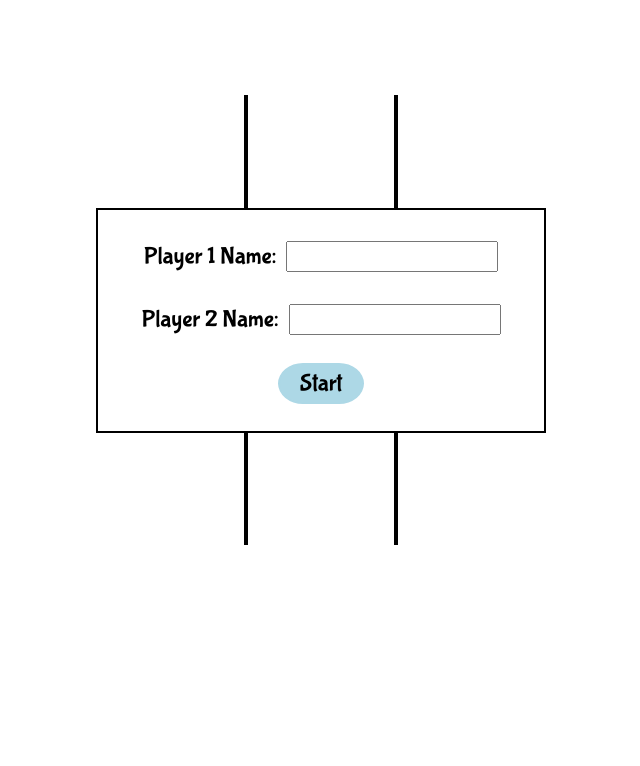
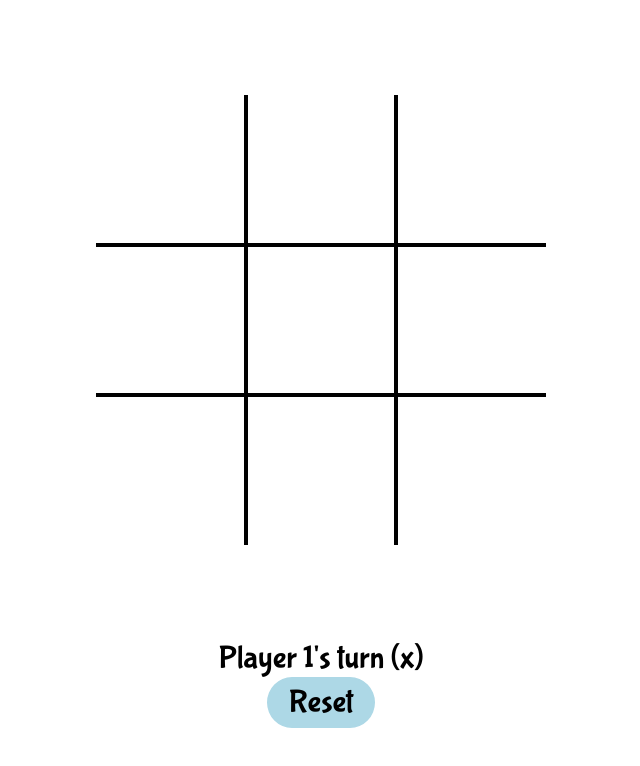
Before and after one commit to sams05/odin-javascript-projects, a plain HTML site: page tic-tac-toe/index.html in a window 1280 px wide. Both pictures are taken after a click on the button "Start". Shown: the whole page, without its empty margins (319-959 px from the left). Drawn offline with Linux system fonts and the light colour scheme.

Commit message:
Complete project

```diff
--- a/tic-tac-toe/index.html
+++ b/tic-tac-toe/index.html
@@ -10,7 +10,7 @@
 </head>
 <body>
     <div class="game-container">
-        <div class="game-starter">
+        <div class="game-starter hidden">
             <div class="name-field">
                 <label for="player1">Player 1 Name:</label>
                 <input type="text" id="player1" name="player1">
@@ -34,6 +34,10 @@
             <div class="square" data-idx="7"></div>
             <div class="square" data-idx="8"></div>
         </div>
+        <div class="game-message"></div>
+        <div id="reset-container">
+            <button type="button" id="reset-btn">Reset</button>
+        </div>
     </div>
 </body>
 </html>
--- a/tic-tac-toe/script.js
+++ b/tic-tac-toe/script.js
@@ -42,15 +42,19 @@ const gameBoard = (function() {
     };
 })();
 
-function createPlayer(isPlayer1) {
+function createPlayer(name, isPlayer1) {
     const mark = isPlayer1 ? 'x' : 'o';
     return {
+        name,
         isPlayer1,
         mark,
     };
 }
 
-const gameController = (function(gameBoard, htmlNodes) {
+const gameController = (function(gameBoard, htmlNodes, menuNode, messageNode, resetNode) {
+    const _startBtn = menuNode.querySelector('button');
+    const [_p1Input, _p2Input] = [menuNode.querySelector('#player1'), menuNode.querySelector('#player2')];
+
     let _inPlay = false;
     let _currentPlayer = null;
     let [_player1, _player2] = [null, null];
@@ -62,6 +66,8 @@ const gameController = (function(gameBoard, htmlNodes) {
         for(let [i, mark] of gameBoard.getBoard().entries()) {
             if(mark) {
                 htmlNodes[i].textContent = mark;
+            } else {
+                htmlNodes[i].textContent = '';
             }
         }
     };
@@ -71,6 +77,7 @@ const gameController = (function(gameBoard, htmlNodes) {
      */
     const switchPlayer = function() {
         _currentPlayer = _currentPlayer.isPlayer1 ? _player2 : _player1;
+        _showCurrentPlayer();
     };
 
     /**
@@ -127,19 +134,25 @@ const gameController = (function(gameBoard, htmlNodes) {
         [_player1, _player2] = [null, null];
         gameBoard.clearBoard();
         domHelper.removeEventListenerList(htmlNodes, 'click', _playRound);
-    }
+    };
 
+    const _restartGame = function() {
+        _resetGame();
+        showMenu();
+        resetNode.removeEventListener('click', _restartGame);
+    };
+
+    /**
+     * Declare winner
+     *
+     * @param {String} status
+     */
     const _endGame = function(status) {
         if(status === 'won') {
-            let winner;
-            if(_currentPlayer.isPlayer1) {
-                winner = 'Player 1';
-            } else {
-                winner = 'Player 2';
-            }
-            console.log(`${winner} won!`);
+            const winner = _currentPlayer.name;
+            _updateGameMsg(`${winner} won!`);
         } else {
-            console.log('Tie');
+            _updateGameMsg('Tie');
         }
         _resetGame();
     };
@@ -161,18 +174,61 @@ const gameController = (function(gameBoard, htmlNodes) {
         }
     };
 
-    const play = function() {
+    /**
+     * Get name from name entry or use default name
+     *
+     * @param {htmlNode} input Input node for getting player name
+     * @param {boolean} isPlayer1
+     * @returns
+     */
+    const _getNameInput = function(input, isPlayer1) {
+        let name = input.value;
+        if(input.value === '') {
+            name = isPlayer1 ? 'Player 1' : 'Player 2';
+        }
+        return name;
+    };
+
+    const _updateGameMsg = function(message) {
+        messageNode.textContent = message;
+    };
+
+    const _showCurrentPlayer = function() {
+        _updateGameMsg(`${_currentPlayer.name}'s turn (${_currentPlayer.mark})`);
+    }
+
+    const _play = function() {
+        // Get names and hide starter menu
+        const [p1Name, p2Name] = [_getNameInput(_p1Input, true), _getNameInput(_p2Input, false)];
+        menuNode.classList.add('hidden');
+        _startBtn.removeEventListener('click', _play);
+
+        // Initialize game
         _showBoard();
         _inPlay = true;
-        _player1 = createPlayer(true);
-        _player2 = createPlayer(false);
+        _player1 = createPlayer(p1Name, true);
+        _player2 = createPlayer(p2Name, false);
         _currentPlayer = _player1;
+        _showCurrentPlayer();
         domHelper.addEventListenerList(htmlNodes, 'click', _playRound);
+
+        // Enable reset button
+        resetNode.addEventListener('click', _restartGame);
     };
 
+    const showMenu = function() {
+        menuNode.classList.remove('hidden');
+        _startBtn.addEventListener('click', _play);
+    }
+
     return {
-        play
+        showMenu
     };
-})(gameBoard, document.querySelectorAll('.square'));
+})(gameBoard,
+    document.querySelectorAll('.square'),
+    document.querySelector('.game-starter'),
+    document.querySelector('.game-message'),
+    document.querySelector('#reset-btn')
+    );
 
-gameController.play();
+gameController.showMenu();
--- a/tic-tac-toe/style.css
+++ b/tic-tac-toe/style.css
@@ -8,11 +8,30 @@
 
 body {
     font-family: 'Bubblegum Sans', cursive;
-    font-size: 8rem;
+    font-size: 2rem;
+}
+
+.hidden {
+    visibility: hidden;
 }
 
 .game-container {
     position: relative;
+}
+
+button {
+    background-color: lightblue;
+    padding: 5px 20px;
+    border: 2px solid lightblue;
+    border-radius: 25px / 50%;
+    cursor: pointer;
+    font-family: inherit;
+    font-size: 100%;
+}
+
+button:active {
+    box-shadow: inset 1px 1px #7bb4e9;
+    border: 2px solid #3c8cd6;
 }
 
 .game-starter {
@@ -45,22 +64,8 @@ body {
     margin-left: 10px;
 }
 
-.game-starter button {
-    font-family: inherit;
-    font-size: 100%;
-    background-color: lightblue;
-    padding: 5px 20px;
-    border: 2px solid lightblue;
-    border-radius: 25px / 50%;
-    cursor: pointer;
-}
-
-.game-starter button:active {
-    box-shadow: inset 1px 1px #7bb4e9;
-    border: 2px solid #3c8cd6;
-}
-
 .game-board {
+    font-size: 8rem;
     height: 80vh;
     display: grid;
     justify-content: center;
@@ -95,3 +100,14 @@ body {
 .square:nth-child(3n+3) {
     border-right: none;
 }
+
+.game-message {
+    text-align: center;
+    height: 2rem;
+}
+
+#reset-container {
+    display: flex;
+    justify-content: center;
+    margin-top: 5px;
+}
```
